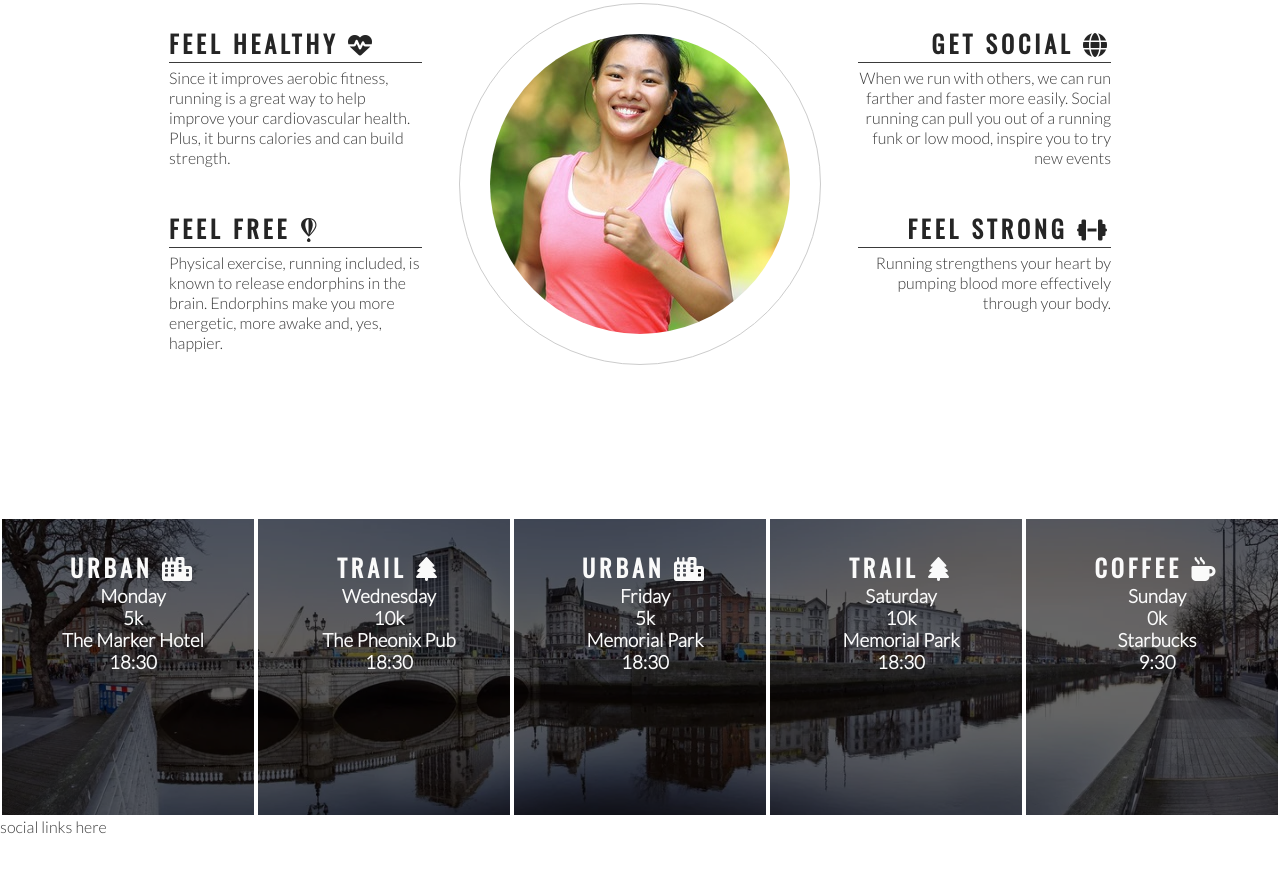
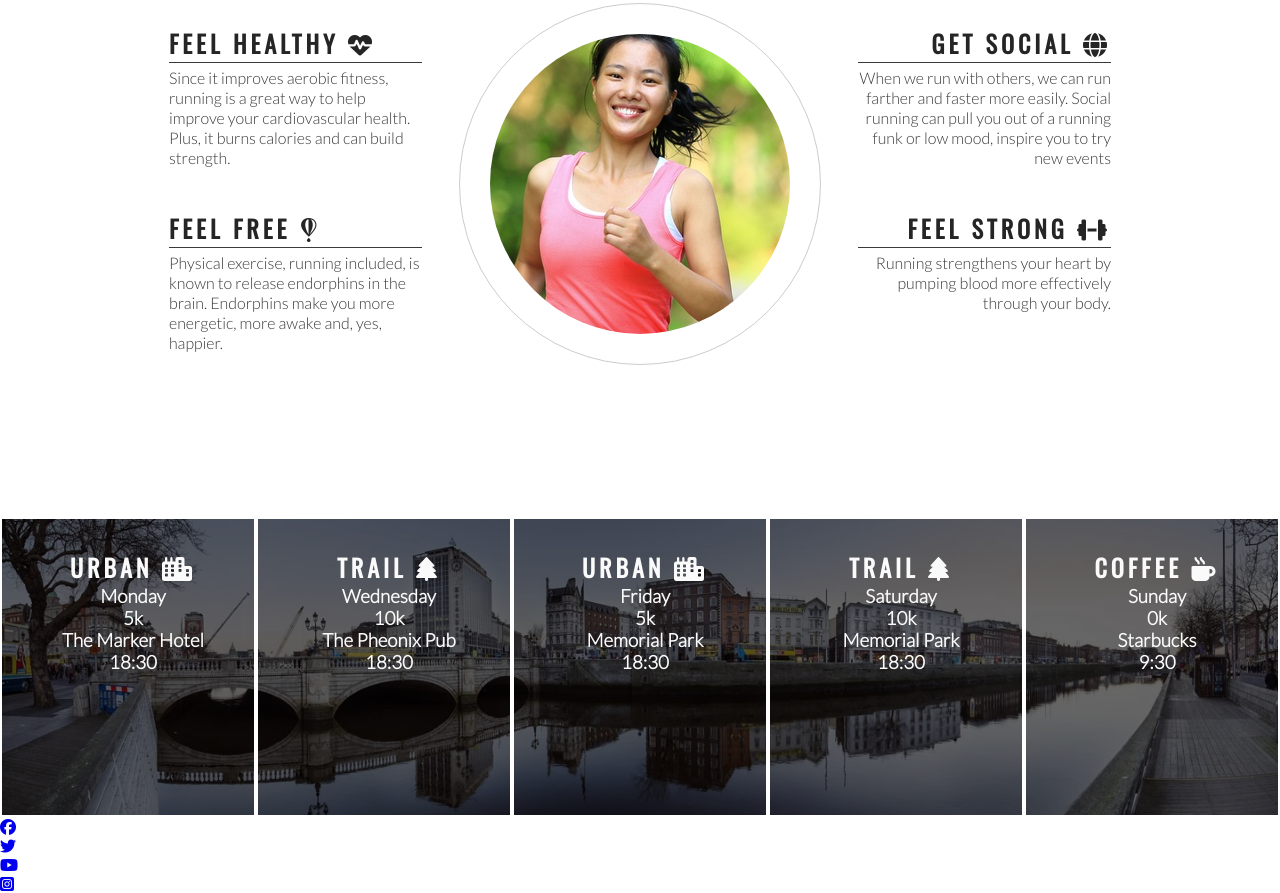
Before and after one commit to Vaidots/love-running, a plain HTML site: page index.html in a window 1280 px wide. Shown: the part 778-1671 px from the top of the page. Before the commit the page ends 1614 px from the top, so only its background shows below. Drawn offline with nearby package versions, Linux system fonts and the light colour scheme.

Commit message:
Add social media icons to footer

```diff
--- a/index.html
+++ b/index.html
@@ -114,7 +114,24 @@
         </div>
     </section>
     <footer>
-        social links here
+        <ul>
+            <li>
+                <a href="http://facebook.com" target="_blank" rel="noopener"
+                    aria-label="Visit our Facebook page (opens in a new tab)"><i class="fa-brands fa-facebook"></i></a>
+            </li>
+            <li>
+                <a href="http://twitter.com" target="_blank" rel="noopener"
+                    aria-label="Visit our Twitter page (opens in a new tab)"><i class="fa-brands fa-twitter"></i></a>
+            </li>
+            <li>
+                <a href="http://youtube.com" target="_blank" rel="noopener"
+                    aria-label="Visit our Youtube page (opens in a new tab)"><i class="fa-brands fa-youtube"></i></a>
+            </li>
+            <li>
+                <a href="http://instagram.com" target="_blank" rel="noopener"
+                    aria-label="Visit our Instagram page (opens in a new tab)"><i class="fa-brands fa-instagram-square"></i></a>
+            </li>
+        </ul>
     </footer>
     <!-- Font awesome script-->
     <script src="https://kit.fontawesome.com/7edd419eb4.js" crossorigin="anonymous"></script>
```
